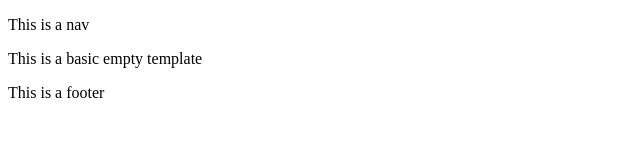
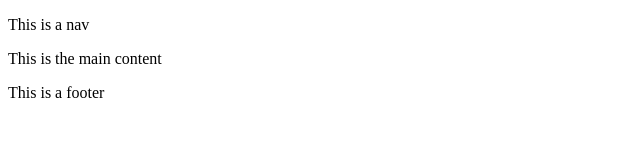
Before and after one commit to benaitcheson/portfolio-react, a React (Create React App) app: page / in a window 1280 px wide. Shown: the top 160 px of the page, without its empty margins (0-640 px from the left). Built offline with nearby package versions, Linux system fonts and the light colour scheme.

Commit message:
added main content component

```diff
--- a/src/components/App.js
+++ b/src/components/App.js
@@ -3,13 +3,14 @@ import React from 'react'
 
 // My own modules
 import Footer from './Footer';
+import MainContent from './MainContent';
 import Nav from './Nav';
 
 const App = () => {
   return (
     <div >
       <Nav />
-      <p>This is a basic empty template</p>
+      <MainContent />
       <Footer />
     </div>
   )
--- /dev/null
+++ b/src/components/MainContent.js
@@ -0,0 +1,12 @@
+// React dependencies
+import React from 'react'
+
+const MainContent = () => {
+    return (
+        <div>
+            <p>This is the main content</p>
+        </div>
+    )
+}
+
+export default MainContent
```
